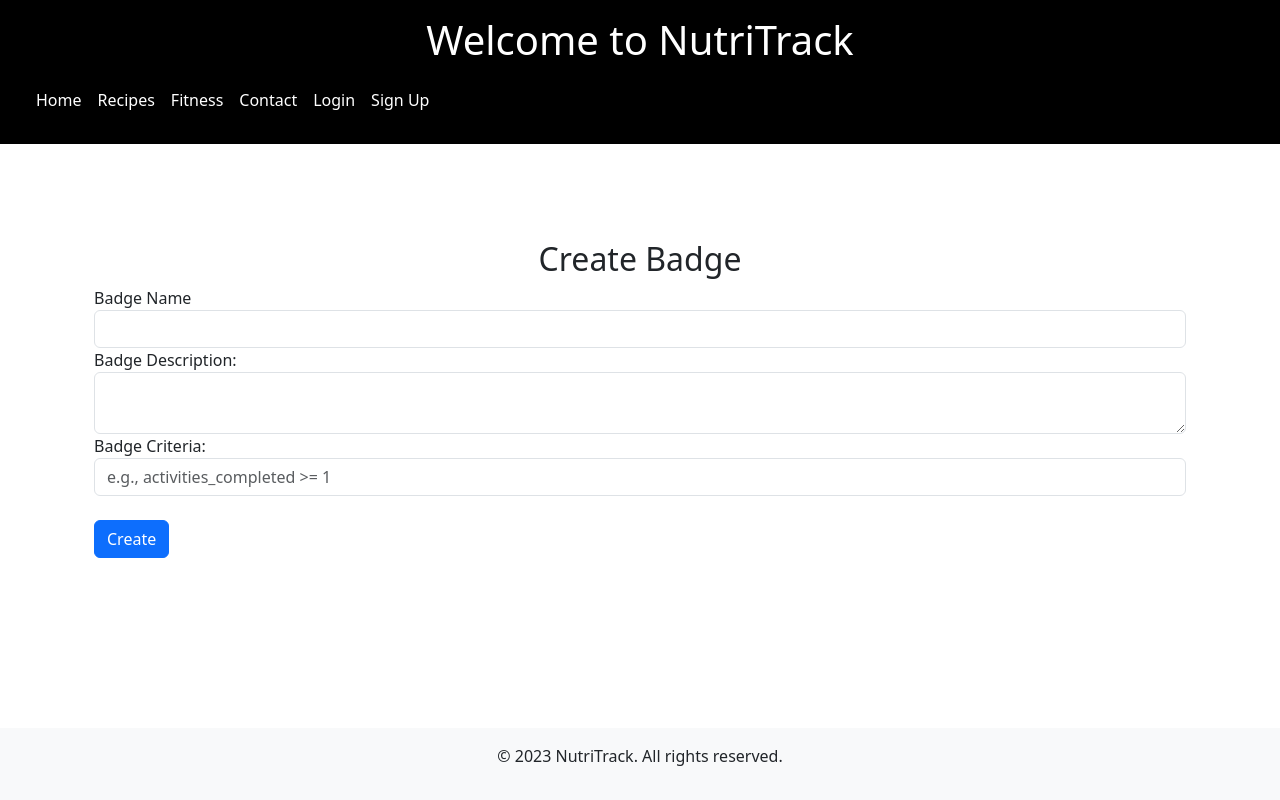
After one commit to shahriar-nehal/smart-recipe-and-fitness-track, a Flask app: page /create_badge in a window 1280 px wide. The commit adds this page. Run offline with Flask 3, Linux system fonts and the light colour scheme; parts of the project's set-up code (start-up, migrations or seed data) failed here and were passed over.

Commit message:
badges create

```diff
--- a/NutriTrack/app.py
+++ b/NutriTrack/app.py
@@ -1,6 +1,7 @@
 from flask import Flask, flash, jsonify, render_template, request, redirect, url_for
 import database
-from bson.objectid import ObjectId
+#from bson.objectid import ObjectId
+from bson import errors, ObjectId
 import pymongo
 from pymongo import MongoClient
 from flask import session
@@ -127,7 +128,8 @@ def get_activity_logs():
 
     # Retrieve activity logs for the logged-in user
     activity_logs = database.retrieve_activity_logs(user_id)
-    return render_template("activity_log.html", activity_logs=activity_logs)
+    badges = database.retrieve_badges_by_user_id(user_id)
+    return render_template("activity_log.html", activity_logs=activity_logs, badges=badges)
 
 
 @app.route("/create_activity_log", methods=["GET", "POST"])
@@ -190,6 +192,7 @@ def get_post_create_activity_log():
         }
         database.create_activity_log(new_activity_log)
         flash("Activity log created successfully!", "success")
+        database.assign_badges(user_id)
         return redirect(url_for("get_activity_logs"))
 
     # Retrieve activities for the dropdown
@@ -208,7 +211,6 @@ def update_activity_log(log_id):
         duration = float(request.form["duration"])
 
         # Validate activity_id
-        from bson import ObjectId, errors
         try:
             activity = database.get_activity_by_id(ObjectId(activity_id))
         except errors.InvalidId:
@@ -596,6 +598,41 @@ def weekly_progress():
 
     return render_template('weekly_progress.html', weekly_data=weekly_data, weight_change_kg=weight_change_kg)
 
+@app.route("/badges")
+def get_badges():
+    user_id = session.get("user_id")
+    if not user_id:
+        return redirect(url_for("get_post_login_user"))
+
+    badges = database.retrieve_badges()
+    return render_template("badges.html", badges=badges)
+
+@app.route("/create_badge", methods=["GET", "POST"])
+def get_post_create_badge():
+    if request.method == "POST":
+        # Collect form data
+        badge_name = request.form.get("badge_name")
+        badge_description = request.form.get("badge_description")
+        badge_criteria = request.form.get("badge_criteria")
+
+        # Validate inputs
+        if not badge_name or not badge_description or not badge_criteria:
+            flash("All fields are required to create a badge!", "error")
+            return redirect(url_for("get_post_create_badge"))
+
+        # Insert badge into the database
+        new_badge = {
+            "name": badge_name,
+            "description": badge_description,
+            "type": "criteria",  # Assuming all badges are criteria-based
+            "criteria": badge_criteria
+        }
+        database.create_badge(new_badge)  # Custom function to insert into badges collection
+        flash("Badge created successfully!", "success")
+        return redirect(url_for("get_badges"))
+
+    return render_template("create_badge.html")
+
 
 
 @app.route('/dashboard')
--- a/NutriTrack/database.py
+++ b/NutriTrack/database.py
@@ -311,3 +311,93 @@ def update_user(user_id, updated_data):
         {"_id": ObjectId(user_id)},
         {"$set": updated_data}
     )
+
+from datetime import datetime, timedelta
+
+def get_total_calories_burned1(user_id, current_date):
+    activity_logs_collection = tracker_db.activity_logs
+    # Convert current_date to datetime with start and end of the day
+    start_of_day = datetime.combine(current_date, datetime.min.time())
+    end_of_day = start_of_day + timedelta(days=1) - timedelta(seconds=1)
+
+    # Query MongoDB for activity logs within this date range
+    activity_logs = activity_logs_collection.find({
+        "user_id": user_id,
+        "timestamp": {"$gte": start_of_day, "$lte": end_of_day}
+    })
+
+    # Sum up calories burned from the logs
+    total_calories_burned = sum(log['calories_burned'] for log in activity_logs)
+    return total_calories_burned
+
+
+def check_consecutive_days(user_activities):
+    # Extract dates and ensure they are datetime objects
+    activity_dates = []
+    for activity in user_activities:
+        if 'date' in activity:
+            # Convert string dates to datetime objects if necessary
+            date_value = activity['date']
+            if isinstance(date_value, str):
+                date_value = datetime.strptime(date_value, '%Y-%m-%d')  # Adjust format if needed
+            activity_dates.append(date_value.date())
+
+    activity_dates = sorted(activity_dates)  # Sort dates
+
+    if not activity_dates:
+        return 0
+
+    max_consecutive_days = 1
+    current_streak = 1
+
+    for i in range(1, len(activity_dates)):
+        # Check if the current date is exactly one day after the previous date
+        if activity_dates[i] == activity_dates[i - 1] + timedelta(days=1):
+            current_streak += 1
+        else:
+            max_consecutive_days = max(max_consecutive_days, current_streak)
+            current_streak = 1
+
+    max_consecutive_days = max(max_consecutive_days, current_streak)
+
+    return max_consecutive_days
+
+
+def assign_badges(user_id):
+    """Assign badges to a user based on activity logs and criteria."""
+    activity_log_collection = tracker_db.activity_log
+    badges_collection = tracker_db.badges
+    user_activities = list(activity_log_collection.find({"user_id": user_id}))
+    consecutive_days = check_consecutive_days(user_activities)
+    current_date = datetime.today().date()
+    daily_calories_burned = get_total_calories_burned1(user_id, current_date)
+
+    for badge in badges_collection.find({"type": "criteria"}):  # Only evaluate badges with criteria
+        criteria = badge["criteria"]
+        # Replace placeholders with actual values
+        criteria = criteria.replace("activities_completed", str(len(user_activities)))
+        criteria = criteria.replace("consecutive_days", str(consecutive_days))
+        criteria = criteria.replace("daily_calories_burned", str(daily_calories_burned))
+
+        try:
+            if eval(criteria, {"__builtins__": None}):  # Evaluate criteria safely
+                # Avoid duplicate badge assignments
+                existing_badge = badges_collection.find_one({"user_id": user_id, "badge_id": badge["_id"]})
+                if not existing_badge:
+                    badges_collection.insert_one({"user_id": user_id, "badge_id": badge["_id"], "assigned_on": datetime.now()})
+        except Exception as e:
+            print(f"Error evaluating badge criteria: {e}")
+
+def create_badge(badge_data):
+    badges_collection = tracker_db.badges
+    badges_collection.insert_one(badge_data)
+
+def retrieve_badges():
+    badges_collection = tracker_db.badges
+    badges = list(badges_collection.find())
+    return badges
+
+def retrieve_badges_by_user_id(user_id):
+    badges_collection = tracker_db.badges
+    badges = list(badges_collection.find({'user_id': user_id}))
+    return badges
--- a/NutriTrack/templates/activity_log.html
+++ b/NutriTrack/templates/activity_log.html
@@ -37,5 +37,11 @@
             {% endfor %}
         </tbody>
     </table>
+    <h2>Badges</h2>
+    <ul>
+        {% for badge in badges %}
+        <li>{{ badge.name }} - {{ badge.description }}</li>
+        {% endfor %}
+    </ul>
 </div>
 {% endblock %}
--- /dev/null
+++ b/NutriTrack/templates/create_badge.html
@@ -0,0 +1,23 @@
+{% extends "base.html" %}
+{% block title %}Create New Badge{% endblock %}
+{% block content %}
+    <div class="container mt-5">
+        <h2 class="text-center">Create Badge</h2>
+        <form action="/create_badge" method="POST">
+            <div class="form-group">
+                <label for="badge_name">Badge Name</label>
+                <input type="text" class="form-control" id="badge_name" name="badge_name" required>
+            </div>
+            <div class="form-group">
+                <label for="badge_description">Badge Description:</label>
+                <textarea class="form-control" id="badge_description" name="badge_description" required></textarea>
+            </div>
+            <div class="form-group">
+                <label for="badge_criteria">Badge Criteria:</label>
+                <input type="text" class="form-control" id="badge_criteria" name="badge_criteria" placeholder="e.g., activities_completed >= 1" required>
+            </div>
+            <br>
+            <button type="submit" class="btn btn-primary btn-block">Create</button>
+        </form>
+    </div>
+{% endblock %}
--- a/NutriTrack/templates/create_ingredient.html
+++ b/NutriTrack/templates/create_ingredient.html
@@ -1,5 +1,4 @@
 {% extends 'base.html' %}
-
 {% block title %}Create Ingredient{% endblock %}
 {% block content %}
     <div class="container mt-5">
--- a/NutriTrack/templates/profile.html
+++ b/NutriTrack/templates/profile.html
@@ -8,9 +8,9 @@ content %}
       <p><strong>Email:</strong> {{ user.email }}</p>
       <p><strong>Date of Birth:</strong> {{ user.dob }}</p>
       <p><strong>Gender:</strong> {{ user.gender }}</p>
-      <p><strong>Height:</strong> {{ user.height }} cm</p>
-      <p><strong>Weight:</strong> {{ user.weight }} kg</p>
-      <p><strong>BMI:</strong> {{ user.bmi }}</p>
+      <p><strong>Height:</strong> {{ "%.2f"|format(user.height) }} cm</p>
+      <p><strong>Weight:</strong> {{ "%.2f"|format(user.weight) }} kg</p>
+      <p><strong>BMI:</strong> {{ "%.2f"|format(user.bmi) }}</p>
       <p><strong>Target Weight:</strong> {{ user.target_weight }} kg</p>
       <a href="/update_profile" class="btn btn-warning">Edit Profile</a>
     </div>
```
Also changed, not shown: NutriTrack/templates/badges.html (added, +40 -0 lines), NutriTrack/templates/dashboard.html (+11 -0 lines), NutriTrack/templates/badge_earned.html (added).
